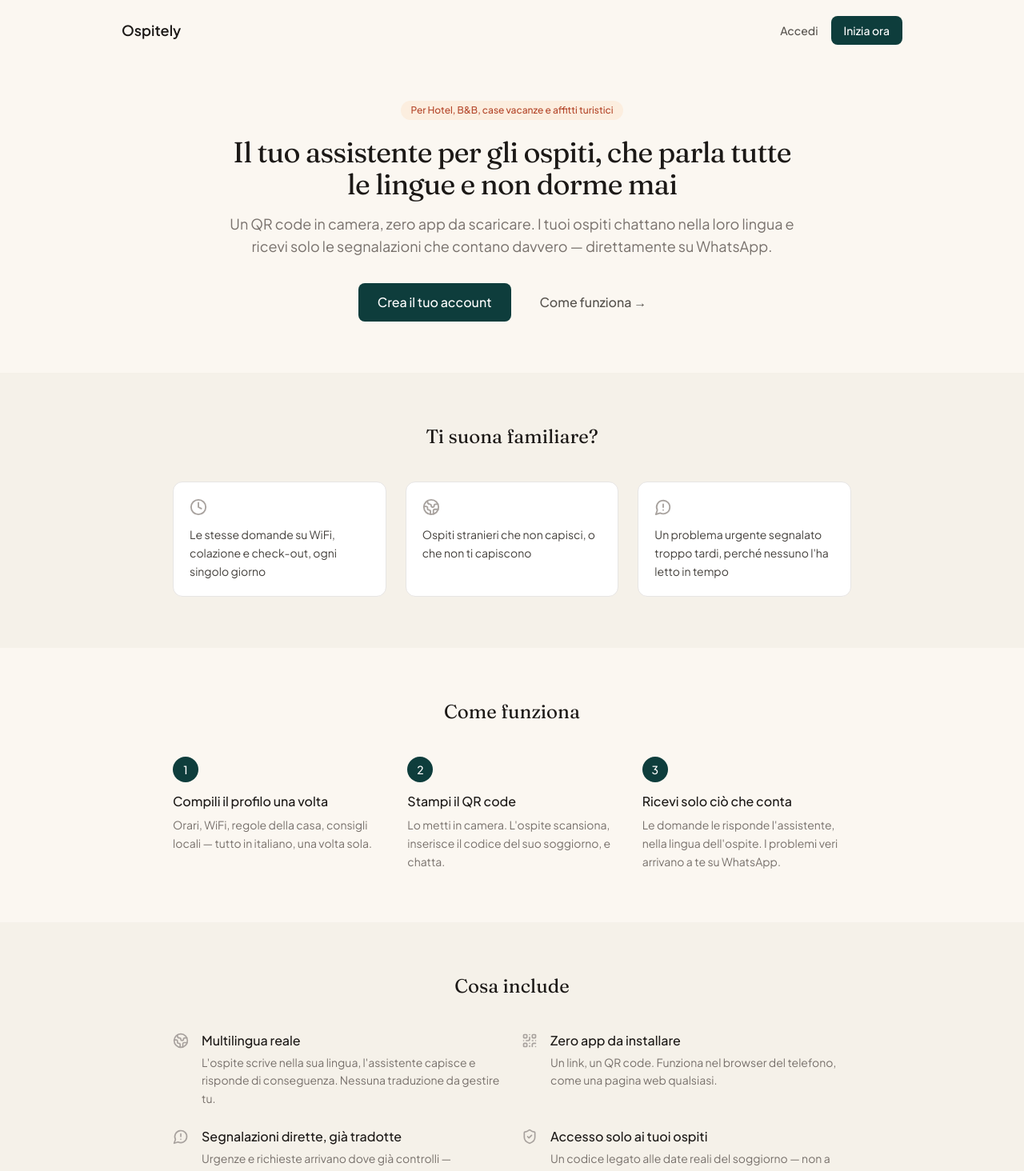
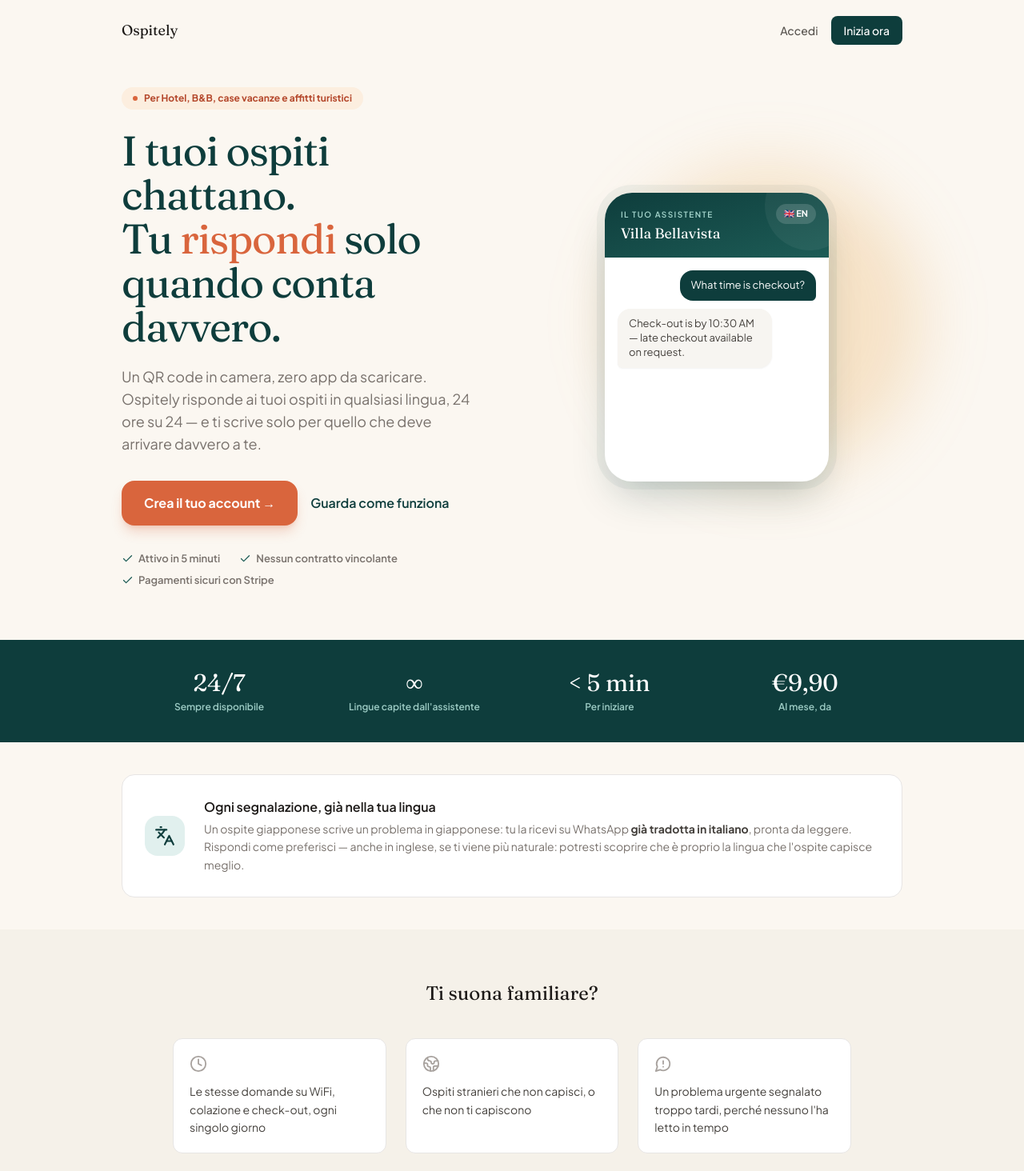
Before and after one commit to ospitely-stack/ospitely-app, a React (Vite) app: page / in a window 1280 px wide. Shown: the top 1464 px of the page at 80% size. Built offline with nearby package versions, Linux system fonts and the light colour scheme; no server answers.

Commit message:
Add files via upload

```diff
--- a/src/ospitely-pagina-home.jsx
+++ b/src/ospitely-pagina-home.jsx
@@ -1,9 +1,10 @@
-import React from 'react';
-import { Globe2, MessageCircleWarning, QrCode, Clock, ShieldCheck, Sparkles } from 'lucide-react';
+import React, { useState, useEffect, useRef } from 'react';
+import { Globe2, MessageCircleWarning, QrCode, Clock, ShieldCheck, Sparkles, Check, Languages } from 'lucide-react';
 
 // ============================================================
 // OSPITELY — Landing page pubblica (route "/")
-// Contenuto di marketing reale, non più un placeholder.
+// Contenuto di marketing reale, con demo dal vivo della chat
+// multilingua nell'hero come elemento centrale di conversione.
 // ============================================================
 
 export default function PaginaHome() {
@@ -11,9 +12,12 @@ export default function PaginaHome() {
     <div className="bg-[#FBF7F1] text-stone-900">
       <Header />
       <Hero />
+      <StatBar />
+      <RiepilogoTraduzione />
       <Problema />
       <ComeFunziona />
       <Funzionalita />
+      <Citazione />
       <Prezzi />
       <CtaFinale />
       <Footer />
@@ -24,7 +28,7 @@ export default function PaginaHome() {
 function Header() {
   return (
     <header className="max-w-5xl mx-auto px-6 py-5 flex items-center justify-between">
-      <span className="font-semibold text-lg">Ospitely</span>
+      <span className="font-display text-lg">Ospitely</span>
       <div className="flex items-center gap-4">
         <a href="/login" className="text-sm font-medium text-stone-600 hover:text-stone-900">
           Accedi
@@ -37,28 +41,171 @@ function Header() {
   );
 }
 
+// ============================================================
+// HERO — con demo dal vivo della chat multilingua: l'elemento
+// che mostra il prodotto invece di limitarsi a descriverlo.
+// ============================================================
 function Hero() {
   return (
-    <section className="max-w-3xl mx-auto px-6 pt-12 pb-16 text-center">
-      <span className="inline-block text-xs font-medium bg-[#FCEEDF] text-[#B4472B] px-3 py-1 rounded-full mb-5">
+    <section className="max-w-5xl mx-auto px-6 pt-8 pb-16 grid md:grid-cols-2 gap-12 items-center">
+      <div>
+        <span className="inline-flex items-center gap-2 text-xs font-bold bg-[#FCEEDF] text-[#B4472B] px-3.5 py-1.5 rounded-full mb-6">
+          <span className="w-1.5 h-1.5 rounded-full bg-[#D9653D]" />
           Per Hotel, B&B, case vacanze e affitti turistici
         </span>
-      <h1 className="font-display text-3xl sm:text-4xl tracking-tight mb-4">
-        Il tuo assistente per gli ospiti, che parla tutte le lingue e non dorme mai
+        <h1 className="font-display text-4xl sm:text-[52px] leading-[1.06] tracking-tight text-[#0E3D3C] mb-5">
+          I tuoi ospiti chattano.<br />Tu <span className="text-[#D9653D]">rispondi</span> solo<br />quando conta davvero.
         </h1>
-      <p className="text-lg text-stone-500 mb-8">
-        Un QR code in camera, zero app da scaricare. I tuoi ospiti chattano nella loro lingua
-        e ricevi solo le segnalazioni che contano davvero — direttamente su WhatsApp.
+        <p className="text-lg text-stone-500 mb-8 max-w-md">
+          Un QR code in camera, zero app da scaricare. Ospitely risponde ai tuoi ospiti in qualsiasi lingua,
+          24 ore su 24 — e ti scrive solo per quello che deve arrivare davvero a te.
         </p>
-      <div className="flex items-center justify-center gap-3">
-        <a href="/register" className="bg-[#0E3D3C] text-white font-medium px-6 py-3 rounded-lg">
-          Crea il tuo account
+        <div className="flex flex-wrap items-center gap-4 mb-8">
+          <a href="/register" className="bg-[#D9653D] hover:bg-[#C2552F] text-white font-bold px-7 py-4 rounded-2xl shadow-lg shadow-[#D9653D]/25 transition-colors">
+            Crea il tuo account →
           </a>
-        <a href="#come-funziona" className="text-stone-600 font-medium px-6 py-3">
-          Come funziona →
+          <a href="#come-funziona" className="font-semibold text-[#0E3D3C]">
+            Guarda come funziona
           </a>
         </div>
+        <div className="flex flex-wrap gap-x-6 gap-y-2">
+          {['Attivo in 5 minuti', 'Nessun contratto vincolante', 'Pagamenti sicuri con Stripe'].map((testo) => (
+            <span key={testo} className="flex items-center gap-1.5 text-[13px] font-semibold text-stone-500">
+              <Check size={15} className="text-[#1D5C56]" /> {testo}
+            </span>
+          ))}
+        </div>
+      </div>
+
+      <DemoTelefono />
     </section>
+  );
+}
+
+const CONVERSAZIONI_DEMO = [
+  {
+    lingua: '🇮🇹 IT',
+    struttura: 'Villa Bellavista',
+    msgs: [
+      { chi: 'ospite', testo: 'A che ora è la colazione?' },
+      { chi: 'bot', testo: 'Dalle 8:00 alle 10:30, in sala interna 🥐' },
+      { chi: 'ospite', testo: 'Perfetto, grazie!' },
+    ],
+  },
+  {
+    lingua: '🇬🇧 EN',
+    struttura: 'Villa Bellavista',
+    msgs: [
+      { chi: 'ospite', testo: 'What time is checkout?' },
+      { chi: 'bot', testo: 'Check-out is by 10:30 AM — late checkout available on request.' },
+      { chi: 'ospite', testo: 'Great, thank you!' },
+    ],
+  },
+  {
+    lingua: '🇫🇷 FR',
+    struttura: 'Villa Bellavista',
+    msgs: [
+      { chi: 'ospite', testo: 'Quel est le mot de passe du WiFi ?' },
+      { chi: 'bot', testo: 'Réseau : Bellavista_Guest — mot de passe : Soleil2026' },
+      { chi: 'ospite', testo: 'Merci beaucoup !' },
+    ],
+  },
+];
+
+function DemoTelefono() {
+  const [indiceConvo, setIndiceConvo] = useState(0);
+  const [messaggiVisibili, setMessaggiVisibili] = useState(0);
+  const timeoutsRef = useRef([]);
+
+  useEffect(() => {
+    timeoutsRef.current.forEach(clearTimeout);
+    timeoutsRef.current = [];
+    setMessaggiVisibili(0);
+
+    const convo = CONVERSAZIONI_DEMO[indiceConvo];
+    convo.msgs.forEach((_, i) => {
+      const id = setTimeout(() => setMessaggiVisibili(i + 1), i * 900);
+      timeoutsRef.current.push(id);
+    });
+
+    const prossima = setTimeout(() => {
+      setIndiceConvo((v) => (v + 1) % CONVERSAZIONI_DEMO.length);
+    }, 4600);
+    timeoutsRef.current.push(prossima);
+
+    return () => timeoutsRef.current.forEach(clearTimeout);
+  }, [indiceConvo]);
+
+  const convo = CONVERSAZIONI_DEMO[indiceConvo];
+
+  return (
+    <div className="relative flex justify-center">
+      <div className="absolute w-96 h-96 rounded-full bg-[#E8A24A]/25 blur-2xl -top-8 -right-6" />
+      <div className="relative w-[280px] bg-white rounded-[34px] shadow-2xl shadow-[#0E3D3C]/25 ring-[10px] ring-[#0E3D3C]/5 overflow-hidden">
+        <div className="relative bg-gradient-to-br from-[#0E3D3C] to-[#1D5C56] px-5 pt-5 pb-4 overflow-hidden">
+          <div className="absolute -right-8 -top-10 w-28 h-28 rounded-full bg-white/5" />
+          <span className="absolute top-3.5 right-4 bg-white/15 text-white text-[11px] font-bold px-2.5 py-1 rounded-full">
+            {convo.lingua}
+          </span>
+          <p className="relative text-[10px] font-semibold tracking-[0.14em] text-teal-100/80 uppercase">Il tuo assistente</p>
+          <h3 className="relative font-display text-lg text-white mt-0.5">{convo.struttura}</h3>
+        </div>
+        <div className="h-[280px] px-4 py-4 flex flex-col gap-2.5 overflow-hidden">
+          {convo.msgs.slice(0, messaggiVisibili).map((m, i) => (
+            <div key={i} className={`flex ${m.chi === 'ospite' ? 'justify-end' : 'justify-start'}`}>
+              <div
+                className={`max-w-[78%] px-3.5 py-2.5 rounded-2xl text-[13px] leading-snug ${
+                  m.chi === 'ospite' ? 'bg-[#0E3D3C] text-white rounded-br-md' : 'bg-[#F7F5F1] text-stone-700 rounded-bl-md shadow-sm'
+                }`}
+              >
+                {m.testo}
+              </div>
+            </div>
+          ))}
+        </div>
+      </div>
+    </div>
+  );
+}
+
+function StatBar() {
+  const stats = [
+    { numero: '24/7', label: 'Sempre disponibile' },
+    { numero: '∞', label: "Lingue capite dall'assistente" },
+    { numero: '< 5 min', label: 'Per iniziare' },
+    { numero: '€9,90', label: 'Al mese, da' },
+  ];
+  return (
+    <div className="bg-[#0E3D3C] py-9">
+      <div className="max-w-5xl mx-auto px-6 grid grid-cols-2 sm:grid-cols-4 gap-y-6 text-center">
+        {stats.map((s) => (
+          <div key={s.label}>
+            <p className="font-display text-3xl text-white">{s.numero}</p>
+            <p className="text-xs font-semibold text-teal-100/75 mt-1">{s.label}</p>
+          </div>
+        ))}
+      </div>
+    </div>
+  );
+}
+
+function RiepilogoTraduzione() {
+  return (
+    <div className="max-w-5xl mx-auto px-6 pt-10">
+      <div className="flex flex-wrap items-center gap-6 bg-white border border-stone-200 rounded-2xl p-7">
+        <div className="w-13 h-13 rounded-2xl bg-[#E1F0EE] flex items-center justify-center text-[#0E3D3C] shrink-0 p-3">
+          <Languages size={26} />
+        </div>
+        <div className="flex-1 min-w-[260px]">
+          <h3 className="font-semibold text-stone-900 mb-1">Ogni segnalazione, già nella tua lingua</h3>
+          <p className="text-sm text-stone-500 leading-relaxed">
+            Un ospite giapponese scrive un problema in giapponese: tu la ricevi su WhatsApp <strong className="text-stone-700">già tradotta in italiano</strong>,
+            pronta da leggere. Rispondi come preferisci — anche in inglese, se ti viene più naturale: potresti scoprire che è proprio
+            la lingua che l'ospite capisce meglio.
+          </p>
+        </div>
+      </div>
+    </div>
   );
 }
 
@@ -70,7 +217,7 @@ function Problema() {
   ];
 
   return (
-    <section className="bg-[#F5F1E9] py-16">
+    <section className="bg-[#F5F1E9] py-16 mt-10">
       <div className="max-w-4xl mx-auto px-6">
         <h2 className="font-display text-2xl text-center mb-10">Ti suona familiare?</h2>
         <div className="grid sm:grid-cols-3 gap-6">
@@ -141,10 +288,26 @@ function Funzionalita() {
   );
 }
 
+function Citazione() {
+  return (
+    <section className="max-w-4xl mx-auto px-6 py-16">
+      <div className="relative bg-[#0E3D3C] rounded-3xl px-8 sm:px-14 py-12 overflow-hidden">
+        <div className="absolute w-64 h-64 rounded-full bg-[#E8A24A]/15 -top-20 -left-16" />
+        <p className="font-display text-6xl text-[#E8A24A] leading-none relative">"</p>
+        <p className="font-display text-xl sm:text-[26px] text-white leading-snug max-w-xl relative mt-1">
+          Immagina di non dover più rispondere due volte al giorno alla stessa domanda sull'orario della colazione —
+          in tre lingue diverse.
+        </p>
+        <p className="text-sm font-semibold text-teal-100/80 mt-5 relative">— Quello che ogni host desidera, dal primo giorno</p>
+      </div>
+    </section>
+  );
+}
+
 function Prezzi() {
   const fasce = [
     { camere: '1-2 camere', prezzo: '€9,90' },
-    { camere: '3-4 camere', prezzo: '€14,90' },
+    { camere: '3-4 camere', prezzo: '€14,90', evidenziato: true },
     { camere: '5-7 camere', prezzo: '€24,90' },
     { camere: '8-10 camere', prezzo: '€34,90' },
   ];
@@ -155,9 +318,14 @@ function Prezzi() {
       <p className="text-center text-stone-500 mb-10">Paghi in base al numero di camere, non un piano unico per tutti</p>
       <div className="grid grid-cols-2 sm:grid-cols-4 gap-4">
         {fasce.map((f) => (
-          <div key={f.camere} className="border border-stone-200 rounded-xl p-4 text-center">
+          <div key={f.camere} className={`relative border rounded-xl p-4 text-center ${f.evidenziato ? 'border-2 border-[#D9653D]' : 'border-stone-200'}`}>
+            {f.evidenziato && (
+              <span className="absolute -top-3 left-1/2 -translate-x-1/2 bg-[#D9653D] text-white text-[10px] font-bold px-2.5 py-1 rounded-full whitespace-nowrap">
+                Più scelto
+              </span>
+            )}
             <p className="text-xs text-stone-400 mb-1">{f.camere}</p>
-            <p className="text-xl font-semibold">{f.prezzo}<span className="text-sm font-normal text-stone-400">/mese</span></p>
+            <p className="text-xl font-semibold text-[#0E3D3C]">{f.prezzo}<span className="text-sm font-normal text-stone-400">/mese</span></p>
           </div>
         ))}
       </div>
@@ -171,10 +339,11 @@ function Prezzi() {
 function CtaFinale() {
   return (
     <section className="bg-[#0E3D3C] text-white py-16 text-center">
-      <h2 className="font-display text-2xl mb-3">Pronto a smettere di rispondere sempre alle stesse domande?</h2>
-      <a href="/register" className="inline-block bg-white text-[#0E3D3C] font-medium px-6 py-3 rounded-lg mt-4">
+      <h2 className="font-display text-2xl sm:text-3xl mb-3">Pronto a smettere di rispondere sempre alle stesse domande?</h2>
+      <a href="/register" className="inline-block bg-white text-[#0E3D3C] font-bold px-6 py-3.5 rounded-xl mt-4">
         Crea il tuo account
       </a>
+      <p className="text-sm text-teal-100/70 mt-4">Attivo in meno di 5 minuti. Nessun contratto vincolante.</p>
     </section>
   );
 }
```
Lines whose indentation alone changed are shown as unchanged.
